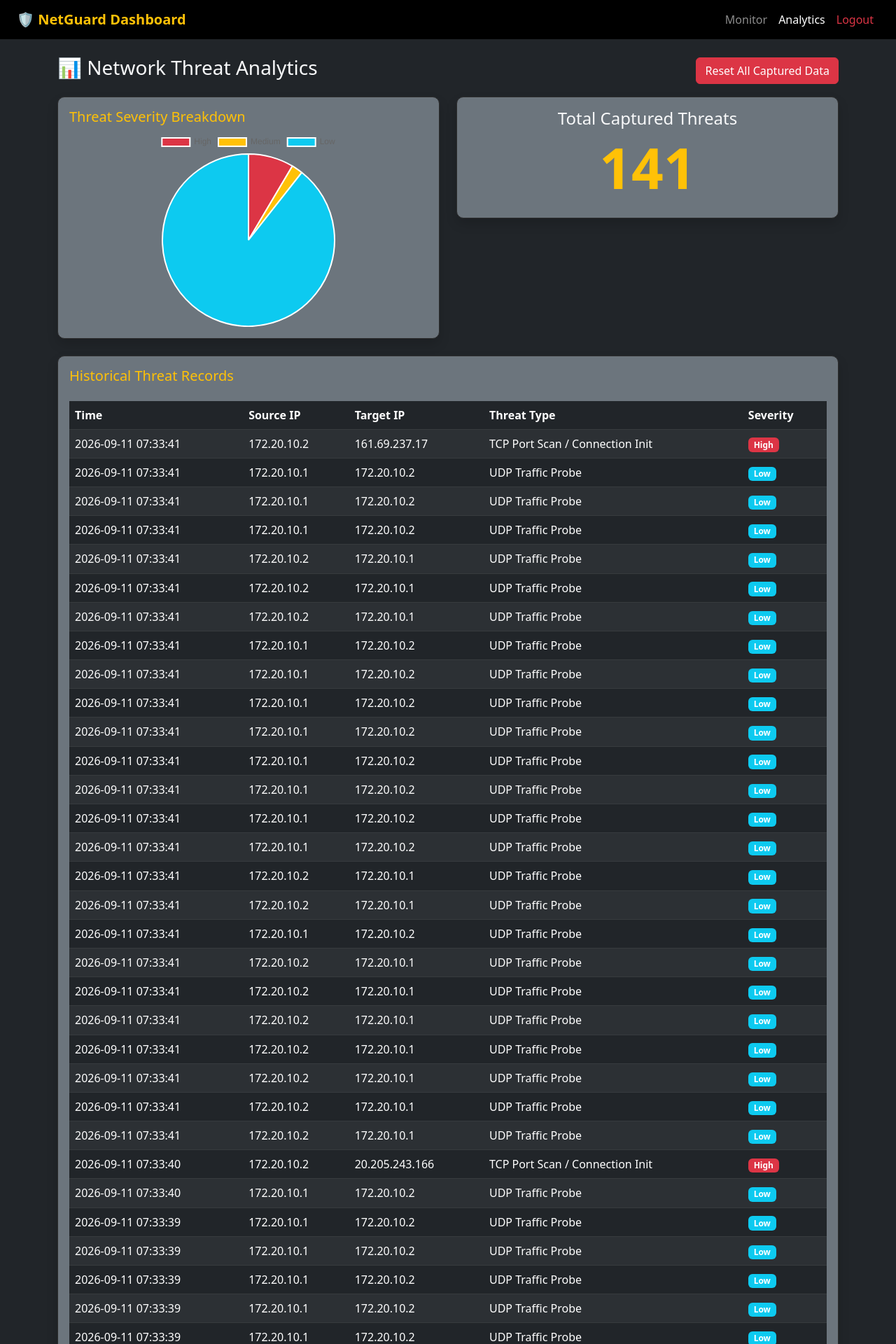
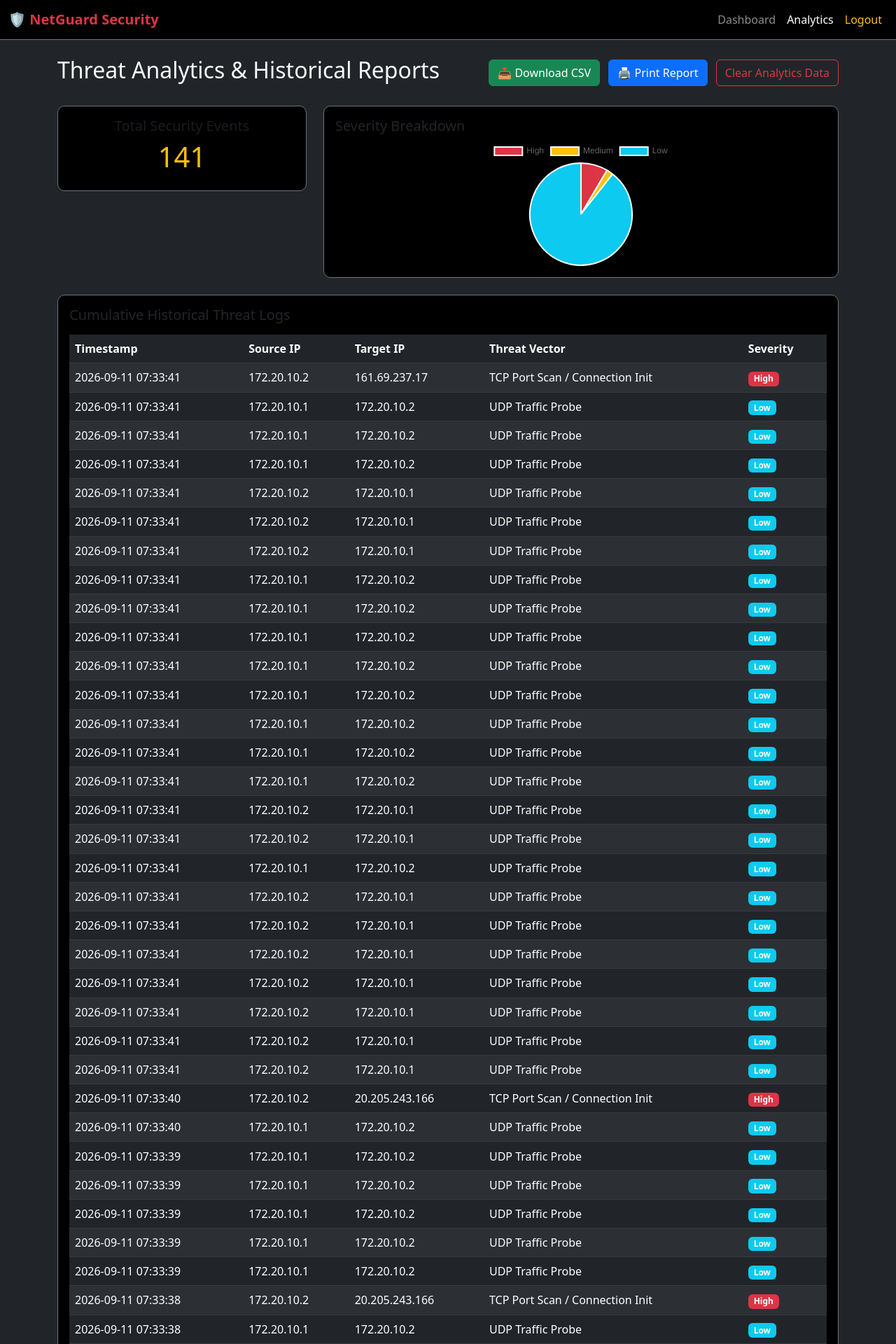
Before and after one commit to isrizuan/NetGuard-Dashboard, a Flask app: page /analytics in a window 1280 px wide. Shown: the top 1920 px of the page at 70% size. Run offline with Flask 3, Linux system fonts and the light colour scheme; the visitor is signed in with stand-in values (Sample User, id 1); data comes from the database, SQL or seed files in the repository.

Commit message:
Revamp analytics.html with new layout and features
Updated the analytics page layout and improved styling. Added print and download functionality for reports.

```diff
--- a/NETGUARD FINAL/templates/analytics.html
+++ b/NETGUARD FINAL/templates/analytics.html
@@ -2,59 +2,79 @@
 <html lang="en">
 <head>
     <meta charset="UTF-8">
-    <title>NetGuard - Analytics</title>
-    <link rel="stylesheet" href="https://cdn.jsdelivr.net/npm/bootstrap@5.3.0/dist/css/bootstrap.min.css">
-    <link rel="stylesheet" href="{{ url_for('static', filename='css/style.css') }}">
+    <meta name="viewport" content="width=device-width, initial-scale=1.0">
+    <title>NetGuard - Threat Analytics</title>
+    <link href="https://cdn.jsdelivr.net/npm/bootstrap@5.3.0/dist/css/bootstrap.min.css" rel="stylesheet">
+    <link rel="stylesheet" href="/static/css/style.css">
     <script src="https://cdn.jsdelivr.net/npm/chart.js"></script>
+    <style>
+        @media print {
+            .no-print { display: none !important; }
+            body { background: #fff !important; color: #000 !important; }
+            .card { border: 1px solid #ccc !important; color: #000 !important; }
+            .table { color: #000 !important; }
+        }
+    </style>
 </head>
 <body class="bg-dark text-light">
-    <nav class="navbar navbar-expand-lg navbar-dark bg-black px-4">
-        <a class="navbar-brand text-warning fw-bold" href="#">🛡️ NetGuard Dashboard</a>
-        <div class="navbar-nav ms-auto">
-            <a class="nav-link" href="/dashboard">Monitor</a>
+
+    <nav class="navbar navbar-expand-lg navbar-dark bg-black border-bottom border-secondary no-print">
+        <div class="container-fluid">
+            <a class="navbar-brand fw-bold text-danger" href="/dashboard">🛡️ NetGuard Security</a>
+            <div class="navbar-nav">
+                <a class="nav-link" href="/dashboard">Dashboard</a>
                 <a class="nav-link active" href="/analytics">Analytics</a>
-            <a class="nav-link text-danger" href="/logout">Logout</a>
+                <a class="nav-link text-warning" href="/logout">Logout</a>
+            </div>
         </div>
     </nav>
 
     <div class="container my-4">
-        <div class="d-flex justify-content-between align-items-center mb-3">
-            <h3>📊 Network Threat Analytics</h3>
-            <button id="resetAnalyticsBtn" class="btn btn-danger">Reset All Captured Data</button>
+        <div class="d-flex justify-content-between align-items-center mb-4">
+            <h2>Threat Analytics & Historical Reports</h2>
+            <div class="no-print">
+                <a href="/api/analytics/export/csv" class="btn btn-success me-2">📥 Download CSV</a>
+                <button onclick="window.print()" class="btn btn-primary me-2">🖨️ Print Report</button>
+                <button id="resetAnalyticsBtn" class="btn btn-outline-danger">Clear Analytics Data</button>
+            </div>
         </div>
 
-        <div class="row mb-4">
-            <div class="col-md-6">
-                <div class="card bg-secondary p-3 shadow">
-                    <h5 class="text-warning">Threat Severity Breakdown</h5>
-                    <canvas id="severityChart" style="max-height: 280px;"></canvas>
+        <div class="row g-4 mb-4">
+            <div class="col-md-4">
+                <div class="card bg-black border-secondary text-center p-3">
+                    <h5 class="text-muted">Total Security Events</h5>
+                    <h1 id="totalAlertsCount" class="text-warning">0</h1>
                 </div>
             </div>
-            <div class="col-md-6">
-                <div class="card bg-secondary p-3 shadow text-center d-flex align-items-center justify-content-center">
-                    <h4 class="text-light">Total Captured Threats</h4>
-                    <h1 class="display-1 text-warning fw-bold" id="totalAlertsCount">0</h1>
+            <div class="col-md-8">
+                <div class="card bg-black border-secondary p-3">
+                    <h5>Severity Breakdown</h5>
+                    <canvas id="severityChart" style="max-height: 180px;"></canvas>
                 </div>
             </div>
         </div>
 
-        <div class="card bg-secondary text-light p-3 shadow">
-            <h5 class="text-warning">Historical Threat Records</h5>
-            <table class="table table-dark table-striped mt-3">
+        <div class="card bg-black border-secondary p-3">
+            <h5 class="mb-3">Cumulative Historical Threat Logs</h5>
+            <div class="table-responsive">
+                <table class="table table-dark table-striped table-hover align-middle">
                     <thead>
                         <tr>
-                        <th>Time</th>
+                            <th>Timestamp</th>
                             <th>Source IP</th>
                             <th>Target IP</th>
-                        <th>Threat Type</th>
+                            <th>Threat Vector</th>
                             <th>Severity</th>
                         </tr>
                     </thead>
-                <tbody id="analyticsTableBody"></tbody>
+                    <tbody id="analyticsTableBody">
+                        <tr><td colspan="5" class="text-center text-muted">Loading historical data...</td></tr>
+                    </tbody>
                 </table>
             </div>
         </div>
+    </div>
 
-    <script src="{{ url_for('static', filename='js/analytics.js') }}"></script>
+    <script src="/static/js/analytics.js"></script>
 </body>
 </html>
```
Lines whose indentation alone changed are shown as unchanged.
